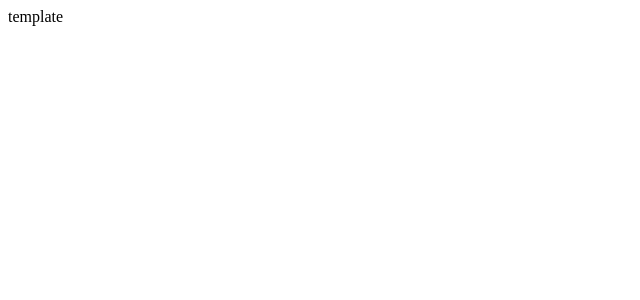
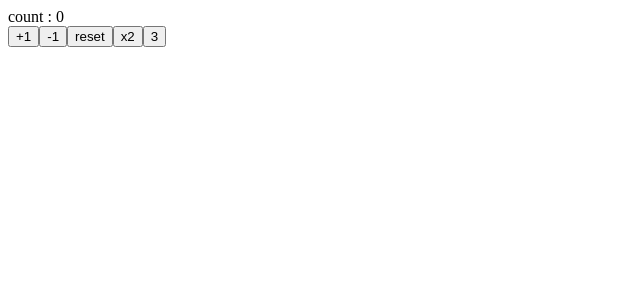
Before and after one commit to fuwa-yoshimasa/react-hooks-101, a React (Create React App) app: page / in a window 1280 px wide. Shown: the top 300 px of the page, without its empty margins (0-640 px from the left). Built offline with nearby package versions, Linux system fonts and the light colour scheme.

Commit message:
useState

```diff
--- a/src/App.js
+++ b/src/App.js
@@ -1,5 +1,26 @@
+import { useState } from "react";
+
 const App = () => {
-    return <div>template</div>;
+    const [count, setCount] = useState(0);
+    console.log(count);
+
+    const increment = () => setCount((p) => p + 1);
+    const decrement = () => setCount((p) => p - 1);
+    const reset = () => setCount(0);
+    const bai = () => setCount((p) => p * 2);
+    const waru3 = () => setCount((p) => (p % 3 === 0 ? p / 3 : p));
+
+    return (
+        <>
+            count : {count}
+            <br />
+            <button onClick={increment}>+1</button>
+            <button onClick={decrement}>-1</button>
+            <button onClick={reset}>reset</button>
+            <button onClick={bai}>x2</button>
+            <button onClick={waru3}>3</button>
+        </>
+    );
 };
 
 export default App;
```
